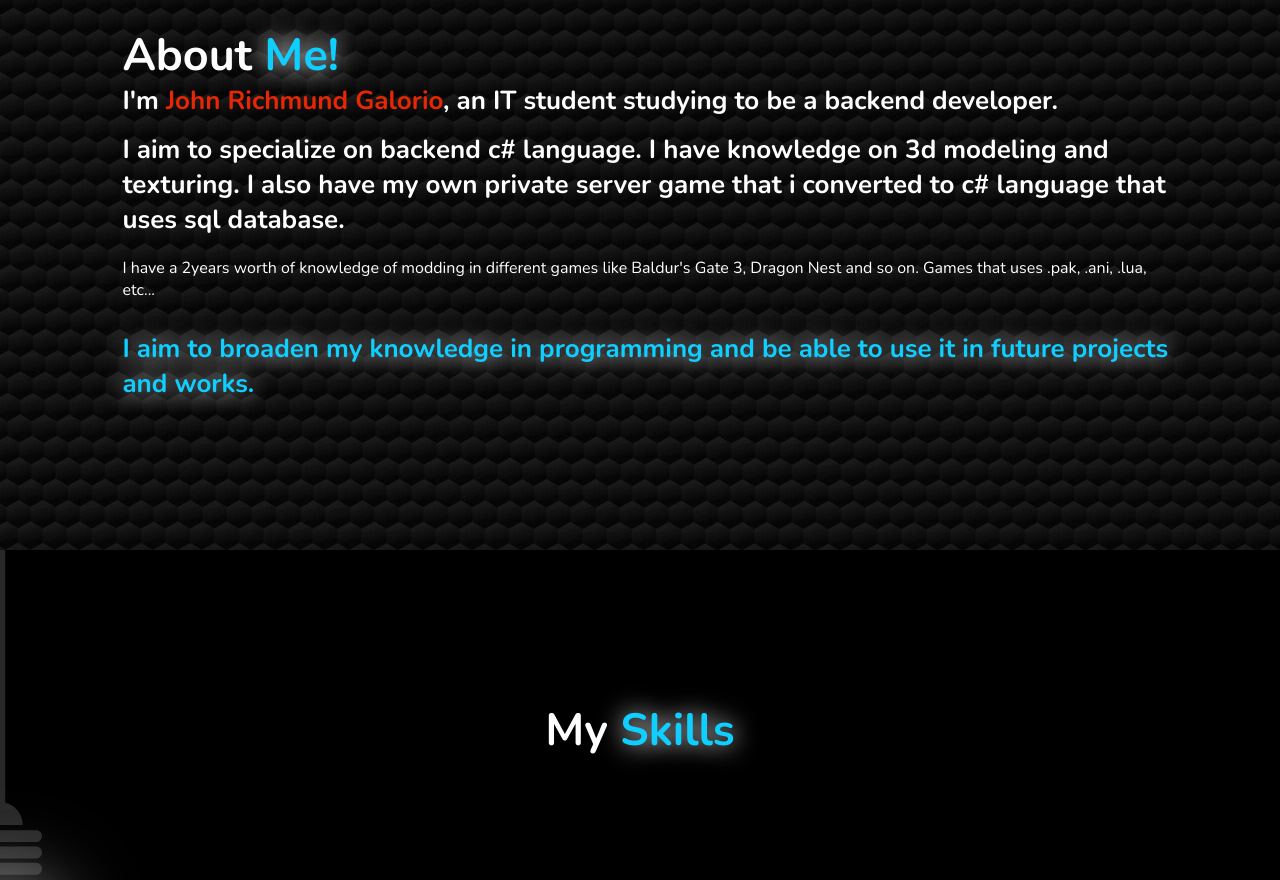
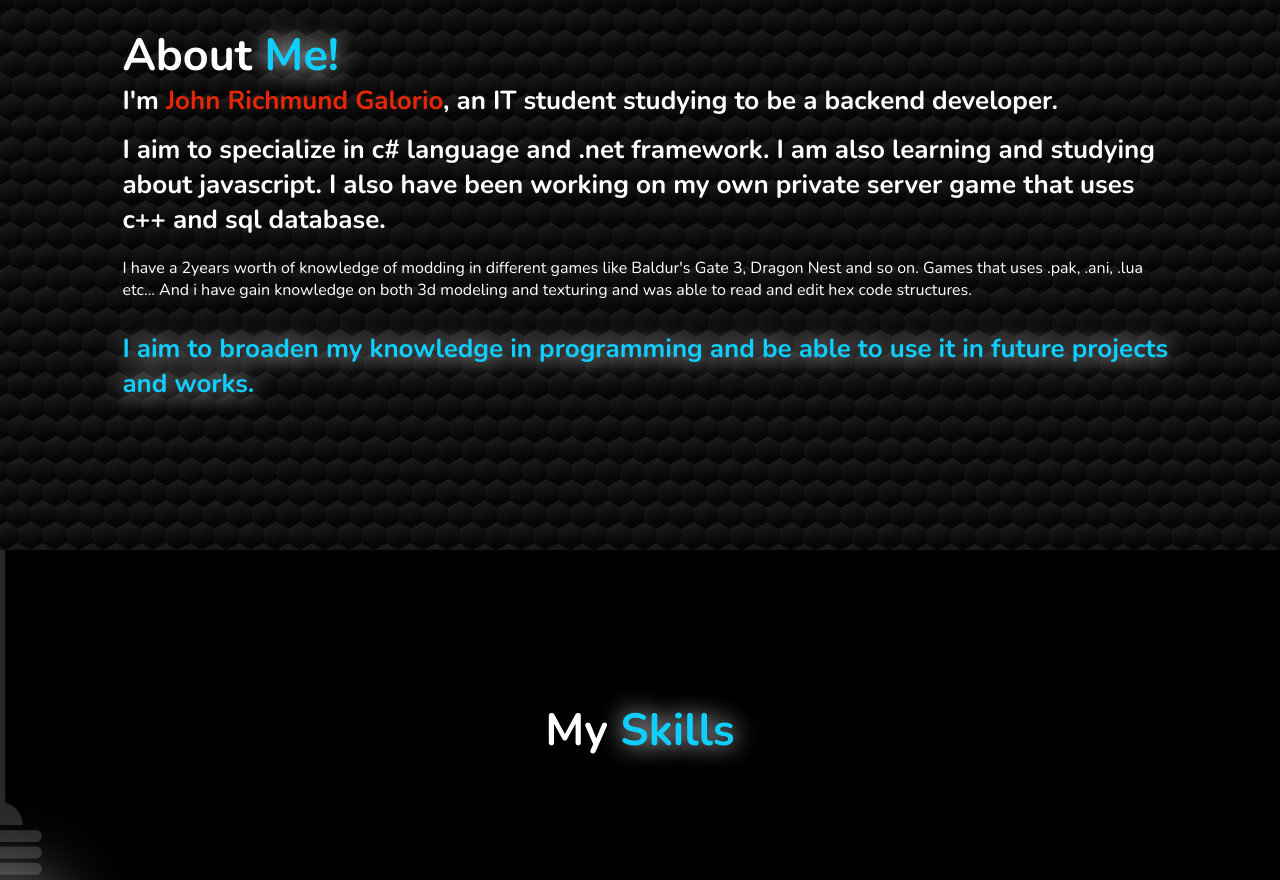
Before and after one commit to iamcamzy/e-portfolio, a plain HTML site: page index.html in a window 1280 px wide. Shown: the part 1160-2040 px from the top of the page. Drawn offline with nearby package versions, Linux system fonts and the light colour scheme.

Commit message:
Few change

```diff
--- a/index.html
+++ b/index.html
@@ -72,9 +72,10 @@
                 <h2 class="heading">About <span>Me!</span></h2>
                 <h3>I'm <strong>John Richmund Galorio</strong>, an IT student studying to be a backend developer.</h3>
                 <br>
-                <h3>I aim to specialize on backend c# language. I have knowledge on 3d modeling and texturing.
-                    I also have my own private server game that i converted to c# language that uses sql database.</h3>
-                    <p>I have a 2years worth of knowledge of modding in different games like Baldur's Gate 3, Dragon Nest and so on. Games that uses .pak, .ani, .lua, etc... </p>
+                <h3>I aim to specialize in c# language and .net framework. I am also learning and studying about javascript.
+                    I also have been working on my own private server game that uses c++ and sql database.</h3>
+                    <p>I have a 2years worth of knowledge of modding in different games like Baldur's Gate 3, Dragon Nest and so on.
+                Games that uses .pak, .ani, .lua etc... And i have gain knowledge on both 3d modeling and texturing and was able to read and edit hex code structures.</p>
                 <h3><span>I aim to broaden my knowledge in programming and be able to use it in future projects and works.</span></h3>
         </section>
 
```
